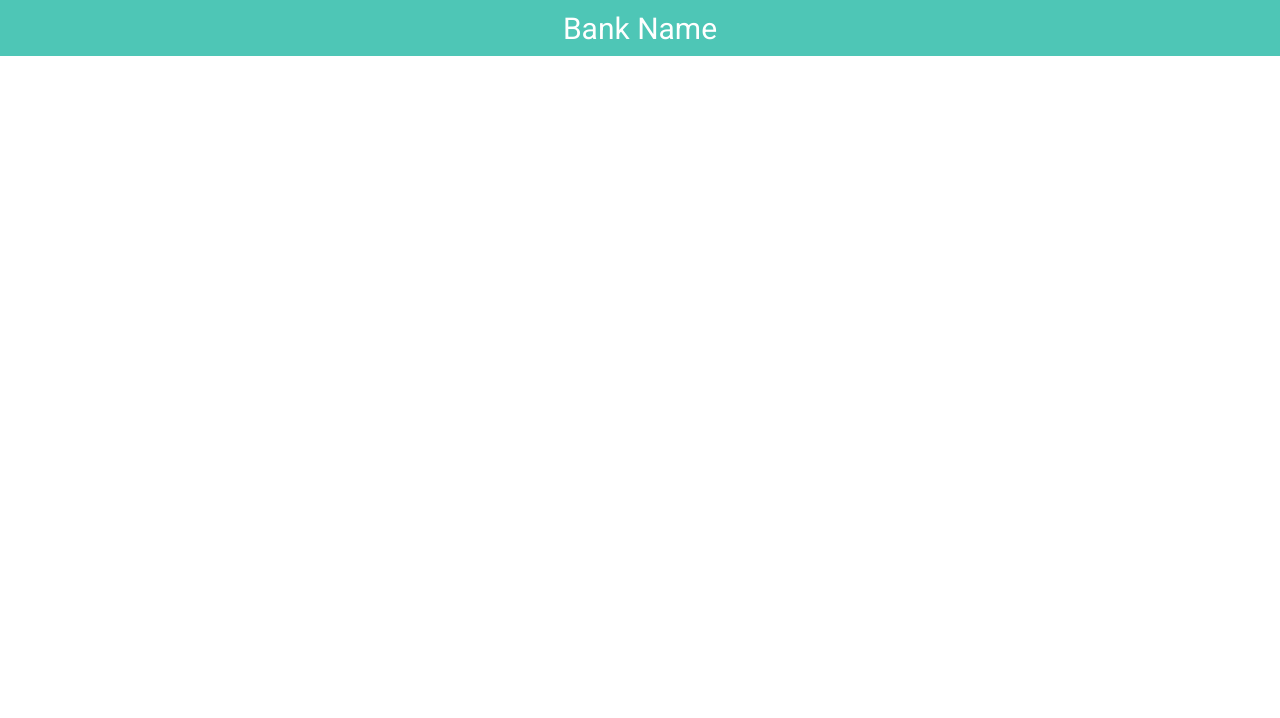
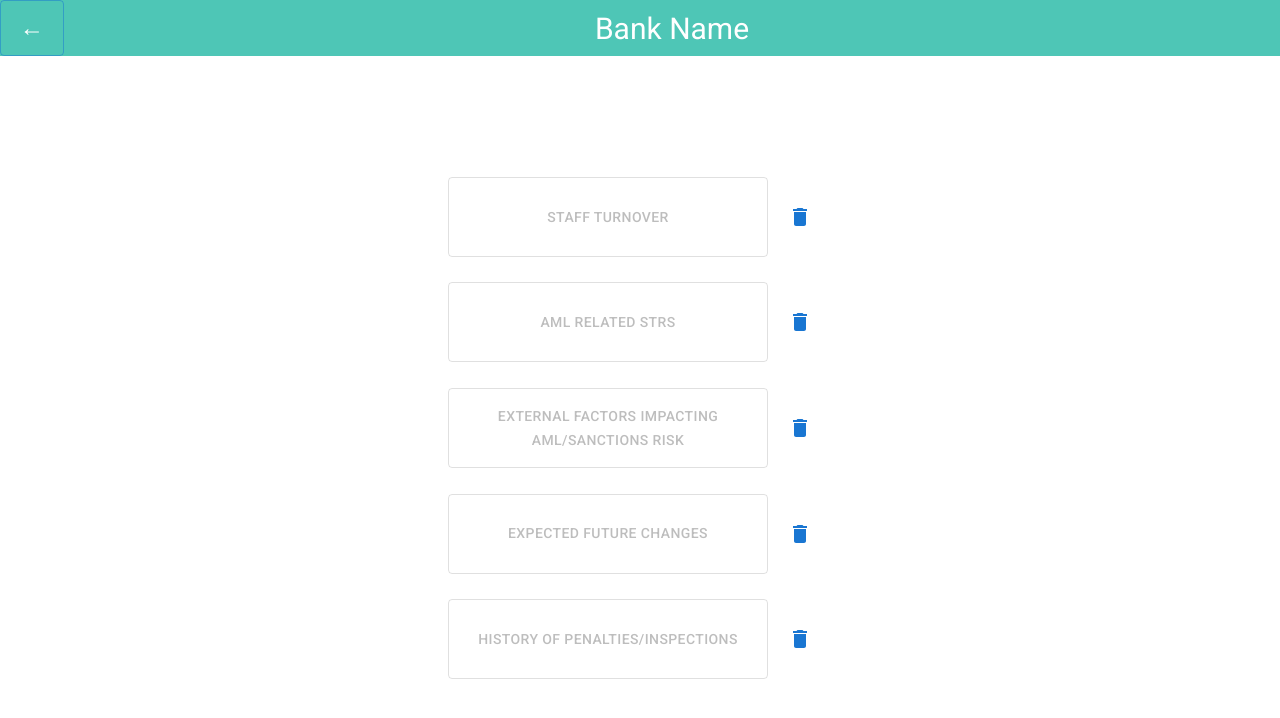
Before and after one commit to Naeem2111/LawFirmApp, a React (Create React App) app: page /irasettings/regulatory in a window 1280 px wide. Shown: the top 718 px of the page. Built offline with nearby package versions, Linux system fonts and the light colour scheme.

Commit message:
Basic IRA settings

```diff
--- a/package.json
+++ b/package.json
@@ -17,6 +17,7 @@
     "react-router-dom": "^5.3.0",
     "react-scripts": "^5.0.0",
     "sass": "^1.42.1",
+    "uuid": "^8.3.2",
     "web-vitals": "^1.1.2"
   },
   "scripts": {
--- a/src/App.jsx
+++ b/src/App.jsx
@@ -6,6 +6,9 @@ import Risktables from './Pages/RiskTables/Risktables'
 import IRA from './Pages/IRA/IRA'
 import CustomerRisk from './Pages/IRA/CustomerRisk/CustomerRisk'
 import Assessment from './Pages/Assessment/Assessment'
+import Products from './Pages/IRA/Products/Products'
+import Regulatory from './Pages/IRA/Regulatory/Regulatory'
+
 const App = () => {
   return (
     <div>
@@ -24,8 +27,14 @@ const App = () => {
           <Route exact path="/irasettings">
             <IRA />
           </Route>
-          <Route exact path="/customer-risk">
+          <Route exact path="/irasettings/customer-risk">
             <CustomerRisk />
+          </Route>
+          <Route exact path="/irasettings/products-services">
+            <Products />
+          </Route>
+          <Route exact path="/irasettings/regulatory">
+            <Regulatory />
           </Route>
           <Route exact path="/assessment">
             <Assessment />
--- a/src/Components/Navbar/Navbar.jsx
+++ b/src/Components/Navbar/Navbar.jsx
@@ -1,8 +1,16 @@
+import { Button } from '@mui/material'
+import { useHistory } from 'react-router-dom'
+
 import './Navbar.scss'
 
 const Navbar = () => {
+  const history = useHistory()
+
   return (
     <div className="navbar">
+      <Button variant="outlined" className="btn" onClick={history.goBack}>
+        &#8592;
+      </Button>
       <div className="logo">Bank Name</div>
     </div>
   )
--- a/src/Components/Navbar/Navbar.scss
+++ b/src/Components/Navbar/Navbar.scss
@@ -5,6 +5,11 @@
   font-size: 30px;
   color: #fff;
 
+  .btn {
+    color: white;
+    font-size: x-large;
+  }
+
   .logo {
     margin: auto;
   }
--- a/src/Pages/IRA/CustomerRisk/CustomerRisk.jsx
+++ b/src/Pages/IRA/CustomerRisk/CustomerRisk.jsx
@@ -1,18 +1,38 @@
 import { Delete } from '@mui/icons-material'
 import { Button } from '@mui/material'
+import { useState } from 'react'
 import './CustomerRisk.scss'
 
+const customerSubcategories = [
+  { id: 1, name: 'Stability/growth of customer base' },
+  { id: 2, name: 'Special Designated National (SDN) customers' },
+  { id: 3, name: 'Customer risk classification' },
+  { id: 4, name: 'Customer type' },
+  { id: 5, name: 'Industry/occupation' },
+  { id: 6, name: 'Legal form' }
+]
+
 const CustomerRisk = () => {
+  const [subcats, setSubcats] = useState(customerSubcategories)
+
+  const deleteSubcat = (id) => {
+    setSubcats((subcats) => subcats.filter((subcat) => subcat.id !== id))
+  }
+
   return (
     <div className="risk">
-      <div className="risk-options">
-        <Button disabled variant="outlined" className="risk-btn">
-          Stability / Growth of customer base
-        </Button>
-        <Button>
-          <Delete />
-        </Button>
-      </div>
+      {subcats.map((subcat, idx) => {
+        return (
+          <div className="risk-options" key={idx}>
+            <Button disabled variant="outlined" className="risk-btn">
+              {subcat.name}
+            </Button>
+            <Button onClick={() => deleteSubcat(subcat.id)}>
+              <Delete />
+            </Button>
+          </div>
+        )
+      })}
     </div>
   )
 }
--- a/src/Pages/IRA/IRA.jsx
+++ b/src/Pages/IRA/IRA.jsx
@@ -16,7 +16,7 @@ const IRA = () => {
   return (
     <div className="ira">
       <div className="ira-options">
-        <Link to="/customer-risk" className="option-link">
+        <Link to="/irasettings/customer-risk" className="option-link">
           <Button variant="outlined" className="ira-btn">
             Customer Risk
           </Button>
@@ -26,7 +26,7 @@ const IRA = () => {
         </Button>
       </div>
       <div className="ira-options">
-        <Link to="/" className="option-link">
+        <Link to="#" className="option-link">
           <Button variant="outlined" className="ira-btn">
             Channels / Route to Market
           </Button>
@@ -36,7 +36,7 @@ const IRA = () => {
         </Button>
       </div>
       <div className="ira-options">
-        <Link to="/" className="option-link">
+        <Link to="/irasettings/products-services" className="option-link">
           <Button variant="outlined" className="ira-btn">
             Products and Services
           </Button>
@@ -46,7 +46,7 @@ const IRA = () => {
         </Button>
       </div>
       <div className="ira-options">
-        <Link to="/" className="option-link">
+        <Link to="#" className="option-link">
           <Button variant="outlined" className="ira-btn">
             Geography
           </Button>
@@ -56,7 +56,7 @@ const IRA = () => {
         </Button>
       </div>
       <div className="ira-options">
-        <Link to="/" className="option-link">
+        <Link to="/irasettings/regulatory" className="option-link">
           <Button variant="outlined" className="ira-btn">
             Regulatory and Other
           </Button>
--- /dev/null
+++ b/src/Pages/IRA/Products/Products.jsx
@@ -0,0 +1,36 @@
+import { Delete } from '@mui/icons-material'
+import { Button } from '@mui/material'
+import { useState } from 'react'
+import './Products.scss'
+
+const productsSubcategories = [
+  { id: 1, name: 'Product & Service Types' },
+  { id: 2, name: 'Wire Transfers' }
+]
+
+const Products = () => {
+  const [subcats, setSubcats] = useState(productsSubcategories)
+
+  const deleteSubcat = (id) => {
+    setSubcats((subcats) => subcats.filter((subcat) => subcat.id !== id))
+  }
+
+  return (
+    <div className="products">
+      {subcats.map((subcat, idx) => {
+        return (
+          <div className="products-options" key={idx}>
+            <Button disabled variant="outlined" className="products-btn">
+              {subcat.name}
+            </Button>
+            <Button onClick={() => deleteSubcat(subcat.id)}>
+              <Delete />
+            </Button>
+          </div>
+        )
+      })}
+    </div>
+  )
+}
+
+export default Products
--- /dev/null
+++ b/src/Pages/IRA/Products/Products.scss
@@ -0,0 +1,21 @@
+@import '../../../Styles/global.scss';
+
+.products {
+  height: var(--screen-height);
+  display: flex;
+  flex-direction: column;
+  align-items: center;
+  justify-content: center;
+
+  .products-options {
+    display: flex;
+    margin: 1%;
+    height: 10vh;
+    width: 30vw;
+
+    .products-btn {
+      height: 100%;
+      width: 100%;
+    }
+  }
+}
--- /dev/null
+++ b/src/Pages/IRA/Regulatory/Regulatory.jsx
@@ -0,0 +1,39 @@
+import { Delete } from '@mui/icons-material'
+import { Button } from '@mui/material'
+import { useState } from 'react'
+import './Regulatory.scss'
+
+const regSubcategories = [
+  { id: 1, name: 'Staff turnover' },
+  { id: 2, name: 'AML related STRs' },
+  { id: 3, name: 'External factors impacting AML/Sanctions risk' },
+  { id: 4, name: 'Expected future changes' },
+  { id: 5, name: 'History of penalties/inspections' }
+]
+
+const Regulatory = () => {
+  const [subcats, setSubcats] = useState(regSubcategories)
+
+  const deleteSubcat = (id) => {
+    setSubcats((subcats) => subcats.filter((subcat) => subcat.id !== id))
+  }
+
+  return (
+    <div className="regulatory">
+      {subcats.map((subcat, idx) => {
+        return (
+          <div className="regulatory-options" key={idx}>
+            <Button disabled variant="outlined" className="regulatory-btn">
+              {subcat.name}
+            </Button>
+            <Button onClick={() => deleteSubcat(subcat.id)}>
+              <Delete />
+            </Button>
+          </div>
+        )
+      })}
+    </div>
+  )
+}
+
+export default Regulatory
--- /dev/null
+++ b/src/Pages/IRA/Regulatory/Regulatory.scss
@@ -0,0 +1,21 @@
+@import '../../../Styles/global.scss';
+
+.regulatory {
+  height: var(--screen-height);
+  display: flex;
+  flex-direction: column;
+  align-items: center;
+  justify-content: center;
+
+  .regulatory-options {
+    display: flex;
+    margin: 1%;
+    height: 10vh;
+    width: 30vw;
+
+    .regulatory-btn {
+      height: 100%;
+      width: 100%;
+    }
+  }
+}
```
Also changed, not shown: 1 other file (tests, documents, lock files or other folders).
